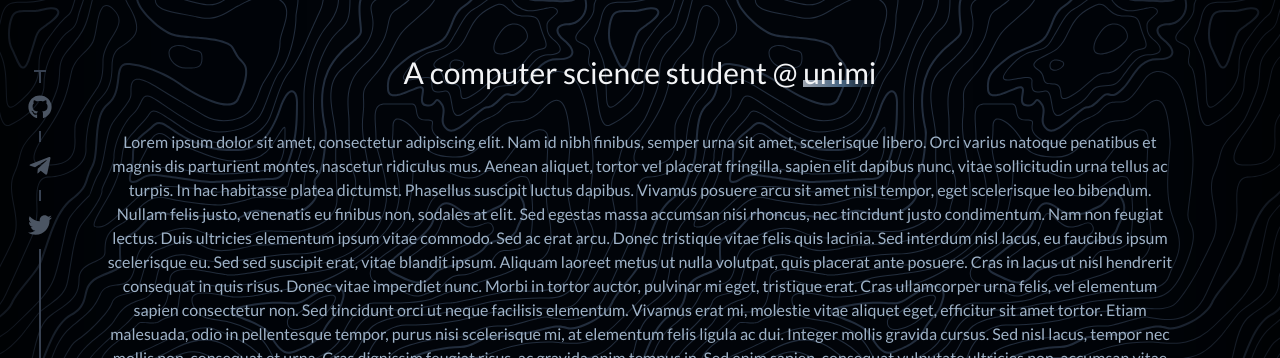
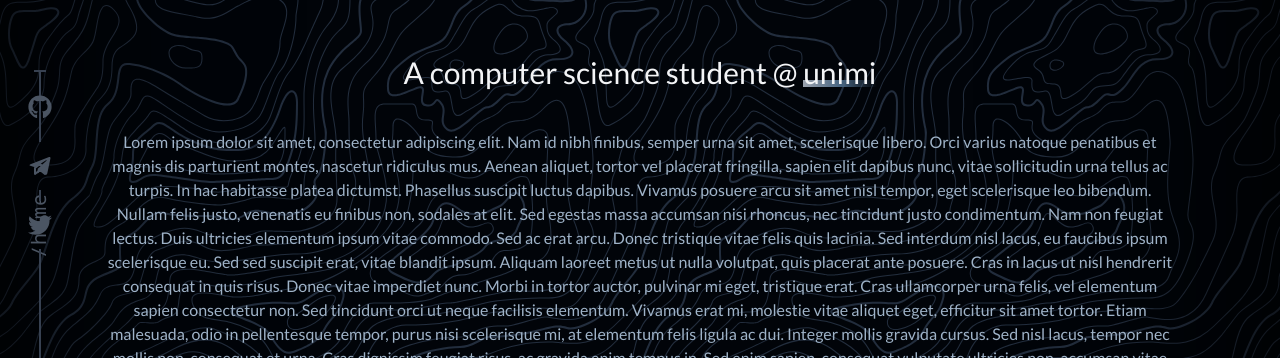
Before and after one commit to Favo02/favo02.dev, a React (Create React App) app: page /home in a window 1280 px wide. Shown: the part 442-800 px from the top of the page. Built offline with nearby package versions, Linux system fonts and the light colour scheme.

Commit message:
feat(components): add `LateralInfo`
show current page and offer scroll to op

```diff
--- a/src/components/Common/ContentWrapper.tsx
+++ b/src/components/Common/ContentWrapper.tsx
@@ -4,6 +4,7 @@ import AnimatedCursor from "react-animated-cursor"
 import { Outlet } from "react-router-dom"
 
 import Header from "./Header"
+import LateralInfo from "./LateralInfo"
 import LateralLinks from "./LateralLinks"
 import Loading from "./Loading"
 
@@ -27,6 +28,7 @@ const ContentWrapper : FC = () => {
     <>
       <Header />
       <Outlet />
+      <LateralInfo />
       <LateralLinks />
       <p>footer</p>
       <AnimatedCursor
--- /dev/null
+++ b/src/components/Common/LateralInfo.tsx
@@ -0,0 +1,35 @@
+import type { FC } from "react"
+import { TbArrowBadgeUp } from "react-icons/tb"
+import { useLocation } from "react-router-dom"
+
+const LateralLinks : FC = () => {
+
+  const location = useLocation()
+
+  return (
+    <div className="fixed left-2 bottom-0 h-72 w-16 flex flex-col items-center">
+
+      <div className="w-3 h-px border border-gray-700" />
+      <div className="w-px h-5 border border-gray-700" />
+
+      <div className="w-px h-40 border border-gray-700" />
+
+      <div
+        className="pointer py-4 text-gray-600 hover:text-bluegray-200 transition-all duration-700"
+        onClick={() => window.scrollTo(0, 0)}
+        title="Scroll to top"
+      >
+        <TbArrowBadgeUp className="text-2xl m-auto mb-3" />
+        <h1
+          className="mr-1 text-xl tracking-wider rotate-180  font-mono"
+          style={{ writingMode: "vertical-rl" }}
+        >{location.pathname}</h1>
+      </div>
+
+      <div className="w-px h-3/4 border border-gray-700 mt-1" />
+
+    </div>
+  )
+}
+
+export default LateralLinks
```
